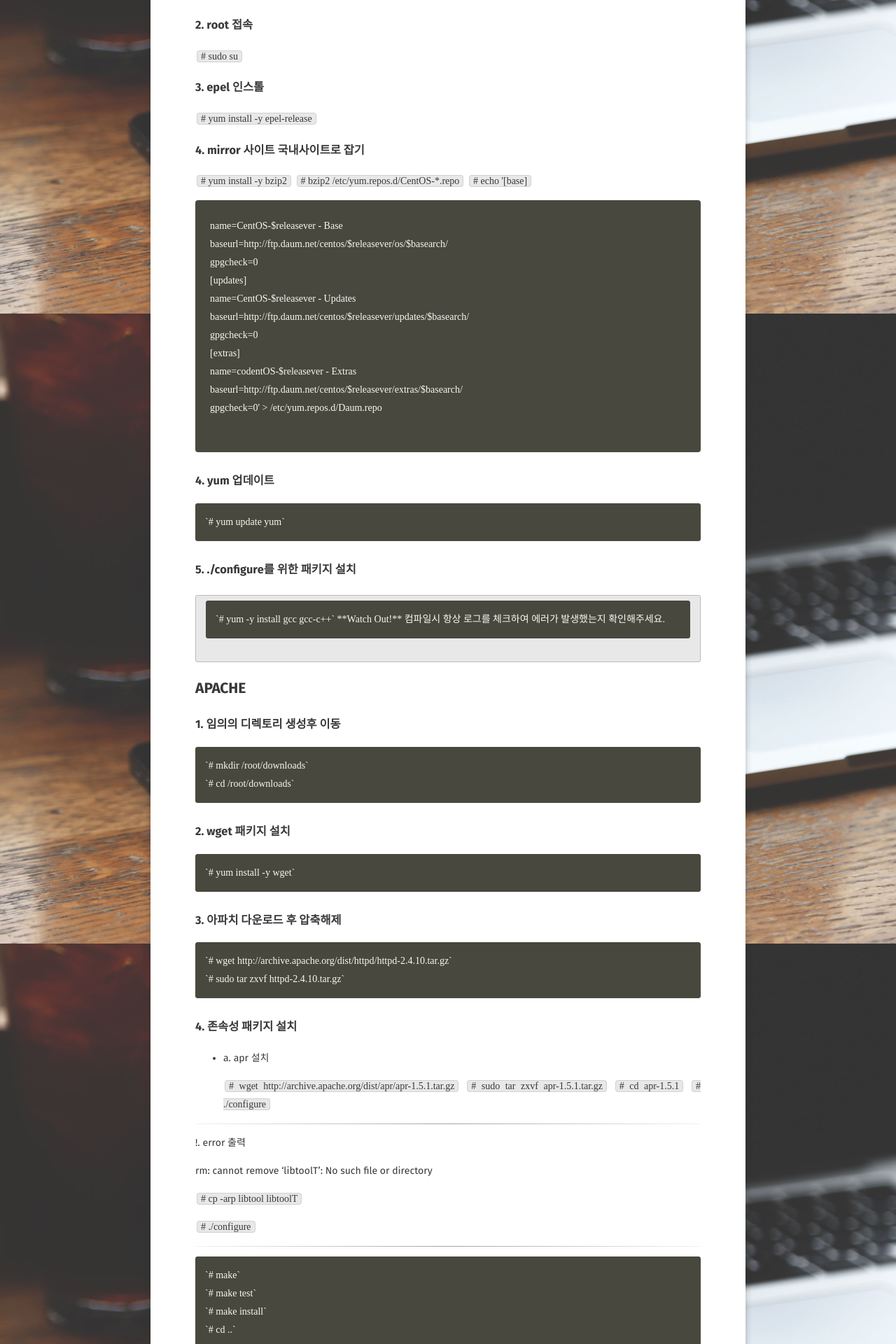
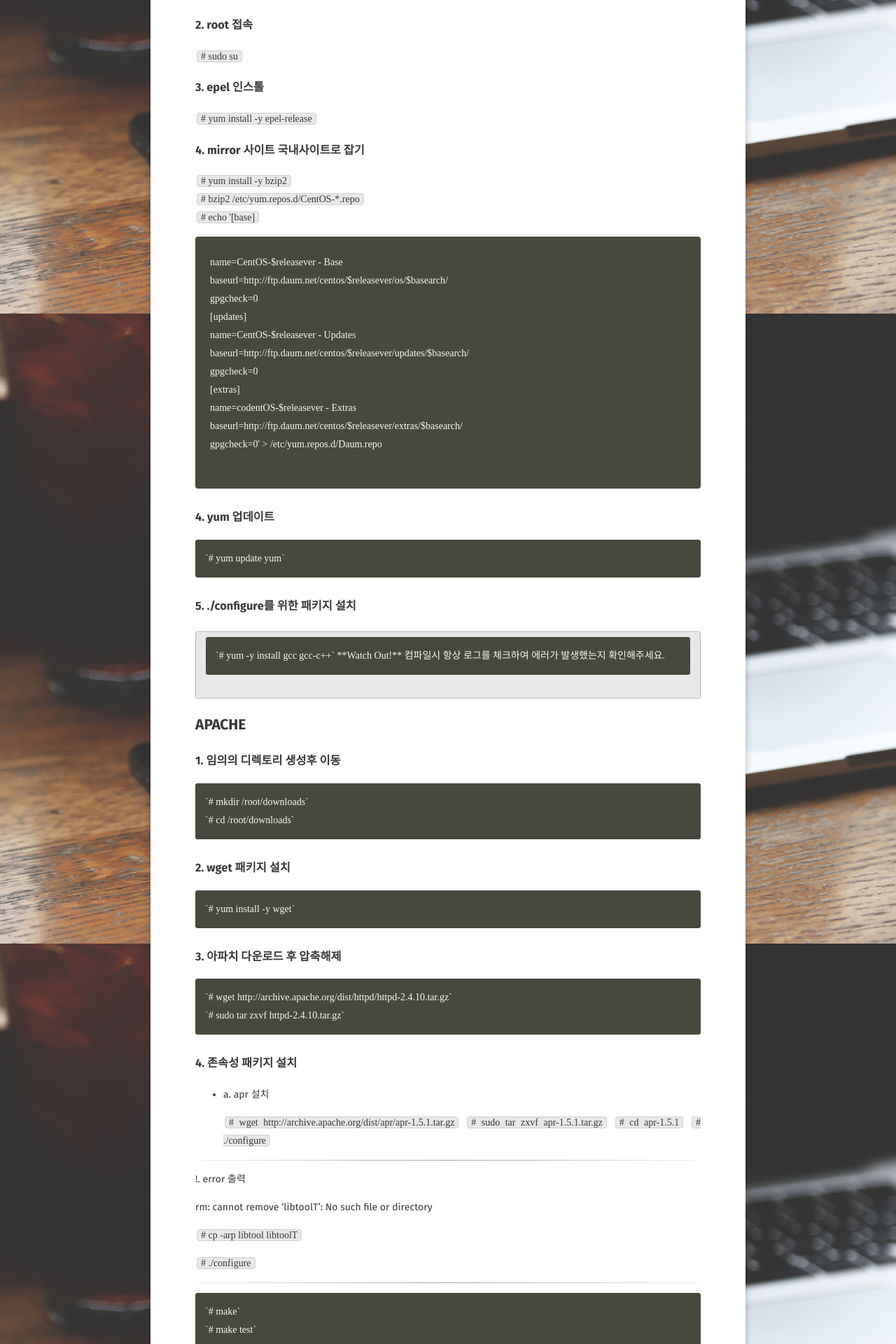
Before and after one commit to seogiekyeon/d, a Jekyll site: the page built from _posts/2019-04-08-apm-setting.md, in a window 1280 px wide. Shown: the part 452-2372 px from the top of the page at 70% size. Built offline with Jekyll 4.4.1, drawn with Linux system fonts in a browser that asks for light colours; some web fonts are replaced; comment, search, counter and statistics services are not loaded.

Commit message:
POST UPDATE

```diff
--- a/_includes/nav.html
+++ b/_includes/nav.html
@@ -1,7 +1,7 @@
 	<nav id="dl-menu" class="dl-menuwrapper" role="navigation">
 		<button class="dl-trigger">Open Menu</button>
 		<ul class="dl-menu">
-			<li><a href="{{ site.url }}/">Home</a></li>
+			<li><a href="{{ site.url }}">Home</a></li>
 			<li>
 				<a href="#">About</a>
 				<ul class="dl-submenu">
--- a/_posts/2019-04-08-apm-setting.md
+++ b/_posts/2019-04-08-apm-setting.md
@@ -21,8 +21,8 @@ comments: true
 
 ### 4. mirror 사이트 국내사이트로 잡기
 
-  `# yum install -y bzip2`
-  `# bzip2 /etc/yum.repos.d/CentOS-*.repo`
+  `# yum install -y bzip2` <br>
+  `# bzip2 /etc/yum.repos.d/CentOS-*.repo` <br>
   `# echo '[base]`
 
   {% highlight html %}
@@ -37,7 +37,7 @@ comments: true
   name=codentOS-$releasever - Extras
   baseurl=http://ftp.daum.net/centos/$releasever/extras/$basearch/
   gpgcheck=0' > /etc/yum.repos.d/Daum.repo
-  {% endhighlight %}
+  {% endhighlight html %}
 
 ### 4. yum 업데이트
 
```
